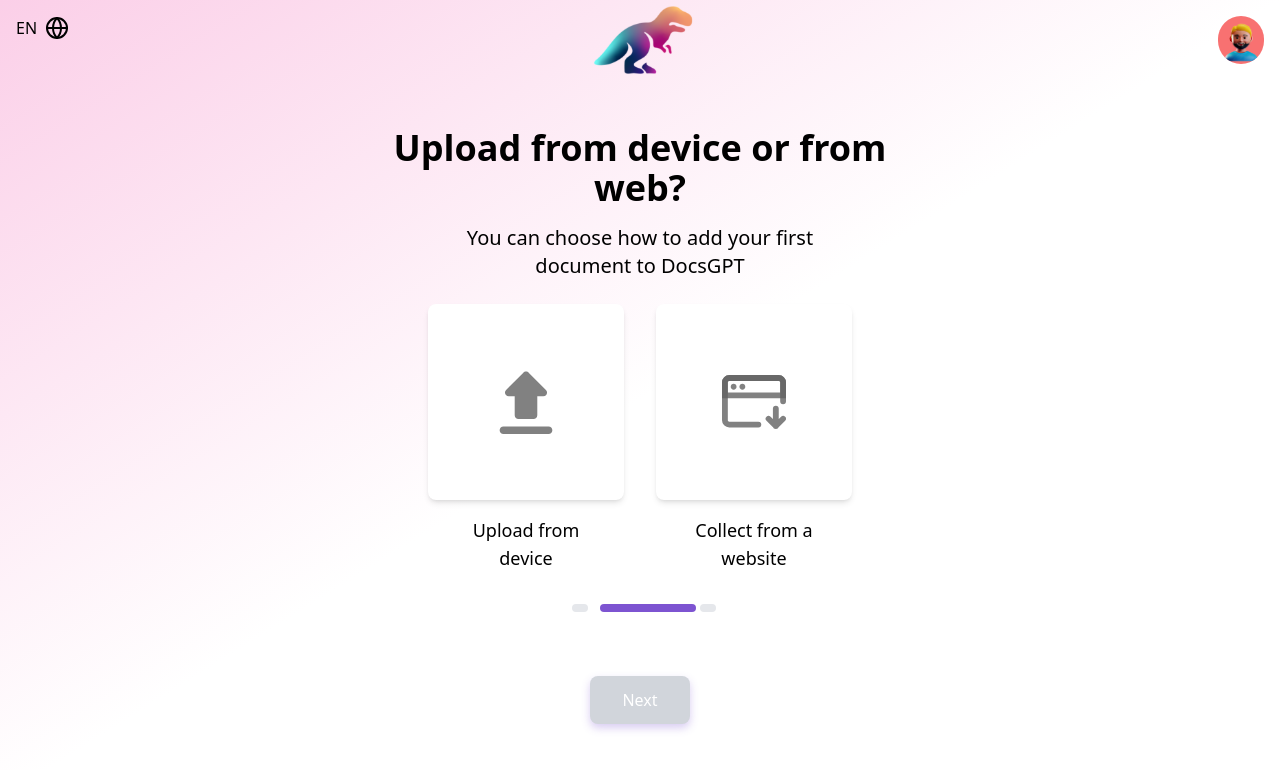
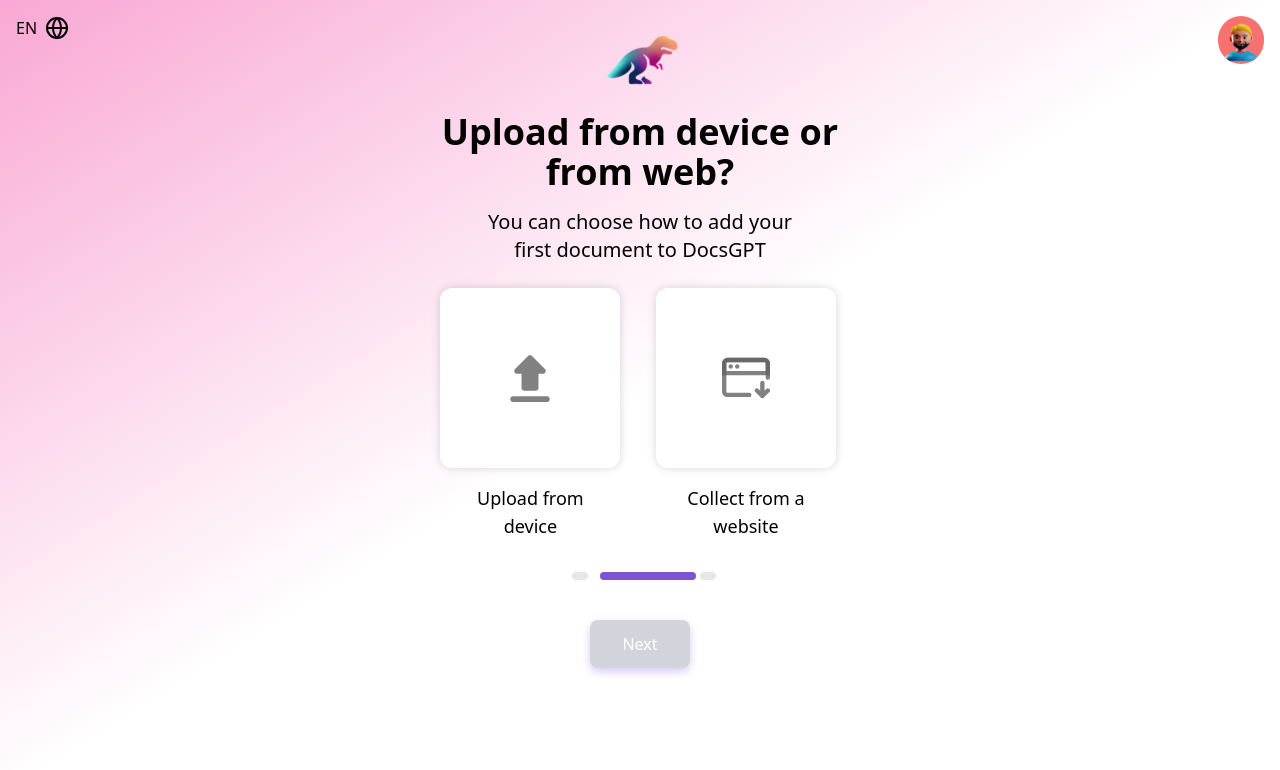
Before and after one commit to sanketshinde3001/DOCSGPT-UI, a Next.js app: page / in a window 1280 px wide. Both pictures are taken after a click on the button "Get Started". Shown: the top 770 px of the page. Built offline with nearby package versions, Linux system fonts and the light colour scheme.

Commit message:
Added smooth transactions and Hover effects

```diff
--- a/package.json
+++ b/package.json
@@ -13,12 +13,14 @@
     "next": "14.2.15",
     "react": "^18",
     "react-dom": "^18",
-    "react-icons": "^5.3.0"
+    "react-icons": "^5.3.0",
+    "react-transition-group": "^4.4.5"
   },
   "devDependencies": {
     "@types/node": "^20",
     "@types/react": "^18",
     "@types/react-dom": "^18",
+    "@types/react-transition-group": "^4.4.11",
     "eslint": "^8",
     "eslint-config-next": "14.2.15",
     "postcss": "^8",
--- a/src/app/components/CollectFromWebsiteForm.tsx
+++ b/src/app/components/CollectFromWebsiteForm.tsx
@@ -38,7 +38,7 @@
   };
 
   return (
-    <div className="bg-white dark:bg-gray-800 p-8 rounded-xl shadow-xl w-full max-w-md lg:max-w-lg 2xl:max-w-xl mx-auto ">
+    <div className="bg-white dark:bg-gray-800 p-8 rounded-xl shadow-xl w-full max-w-md lg:max-w-lg 2xl:max-w-xl mx-auto opacity-0 animate-fadeInSlideUp">
       <h2 className="text-gray-700 dark:text-gray-200 text-xl font-semibold mb-6">
         Collect from a website
       </h2>
--- a/src/app/components/UploadFromDeviceForm.tsx
+++ b/src/app/components/UploadFromDeviceForm.tsx
@@ -26,7 +26,7 @@
   };
 
   return (
-    <div className="flex flex-col items-start bg-white dark:bg-gray-800 p-8 rounded-2xl shadow-lg w-full max-w-lg mx-auto">
+    <div className="flex flex-col items-start bg-white dark:bg-gray-800 p-8 rounded-2xl shadow-lg w-full max-w-lg mx-auto opacity-0 animate-fadeInSlideUp">
       <h1 className="font-semibold text-2xl text-gray-900 dark:text-white mb-8">
         Upload from device
       </h1>
--- a/src/app/globals.css
+++ b/src/app/globals.css
@@ -5,3 +5,18 @@
 .irregular-circle {
     clip-path: ellipse(50% 48% at 50% 50%);
   }
+
+
+  @keyframes fadeInSlideUp {
+    0% {
+      opacity: 0;
+      transform: translateY(20px);
+    }
+    100% {
+      opacity: 1;
+      transform: translateY(0);
+    }
+  }
+  .animate-fadeInSlideUp {
+    animation: fadeInSlideUp 1s forwards;
+  }
--- a/src/app/page.tsx
+++ b/src/app/page.tsx
@@ -22,7 +22,7 @@
   const isPast = currentLevel > indicatorLevel;
 
   return (
-    <div className="flex flex-col items-center mx-2">
+    <div className="flex flex-col items-center mx-2 transition-transform duration-500 ease-in-out">
       <div
         className={`h-2 rounded-full transition-all duration-500 ease-in-out
           ${isActive ? 'w-24 h-2 bg-[#7d54d1]' :
@@ -72,7 +72,7 @@
 
     let count = 0;
     const interval = setInterval(() => {
-      count += 5;
+      count += 10;
       setProgress(count);
       if (count >= 100) {
         clearInterval(interval);
@@ -87,7 +87,7 @@
       case 1:
         return 'bg-gradient-to-br from-green-200 via-white to-white  dark:from-[#222327] dark:to-black'; // Light greenish tone
       case 2:
-        return 'bg-gradient-to-br from-pink-200 via-white to-white  dark:from-[#222327] dark:to-black'; // Light pink tone
+        return 'bg-gradient-to-br from-pink-300 via-white to-white  dark:from-[#222327] dark:to-black'; // Light pink tone
       case 3:
         return `bg-gradient-to-br  ${isTrainingComplete == true ? 'from-green-200 ' : 'from-orange-100 '} via-white to-white dark:from-[#222327] dark:to-black`; // Light orange tone
       default:
@@ -99,23 +99,23 @@
   const renderContentForLevel = (level: number) => {
     if (isFinalPage) {
       return (
-        <div className="flex flex-col items-center justify-center h-full w-full">
-          <Image src={Logo} alt="Logo" className="w-16 h-16 sm:w-20 sm:h-20 md:w-24 md:h-24 " />
-          {isTrainingComplete == true ? (<>          <h1 className="font-bold text-2xl  md:text-3xl lg:text-4xl w-4/5 md:w-3/5 lg:w-2/5 text-center mt-4 dark:text-white">
+        <div className="flex flex-col items-center justify-center h-full w-full ">
+          <Image src={Logo} alt="Logo" className="w-16 h-16 sm:w-20 sm:h-20  opacity-0 animate-fadeInSlideUp" />
+          {isTrainingComplete == true ? (<div className="opacity-0 animate-fadeInSlideUp w-4/5 md:w-3/5 lg:w-2/5"><h1 className="font-bold text-2xl opacity-0 animate-fadeInSlideUp  md:text-3xl lg:text-4xl  text-center mt-4 dark:text-white">
             Training Complete !
-          </h1></>) : (<>          {/* Heading */}
-            <h1 className="font-bold text-2xl  md:text-3xl lg:text-4xl w-4/5 md:w-3/5 lg:w-2/5 text-center mt-4 dark:text-white">
+          </h1></div>) : (<>          {/* Heading */}
+            <h1 className="font-bold text-2xl opacity-0 animate-fadeInSlideUp  md:text-3xl lg:text-4xl w-4/5 md:w-3/5 lg:w-2/5 text-center mt-4 dark:text-white">
               Training is in progress...
             </h1>
 
             {/* Subheading */}
-            <h4 className="text-sm sm:text-base md:text-lg lg:text-xl w-5/6 md:w-3/5 lg:w-1/3 font-normal text-center mt-2 md:mt-4 dark:text-gray-300">
+            <h4 className="text-sm sm:text-base opacity-0 animate-fadeInSlideUp md:text-lg lg:text-xl w-5/6 md:w-3/5 lg:w-1/3 font-normal text-center mt-2 md:mt-4 dark:text-gray-300">
               This may take several minutes
             </h4></>)}
 
-          <div className="mt-16 flex flex-col items-center">
+          <div className="mt-28 mb-20 flex flex-col items-center transition-all duration-400 ease-in-out opacity-0  animate-fadeInSlideUp">
             <div className="relative w-60 h-60">
-              <div className={`absolute inset-0 ${isTrainingComplete===true?' bg-green-600/20 rounded-full w-96 h-96 blur-2xl':''}`}></div>
+              <div className={`absolute inset-0 ${isTrainingComplete === true ? ' bg-green-600/20 rounded-full w-96 h-96 blur-2xl' : ''}`}></div>
               <div className="absolute inset-0 border-8 border-t-transparent border-b-transparent rounded-full animate-spin">
                 <div className="w-full h-full border-8 border-t-purple-600 border-l-red-500 border-r-blue-500 border-b-yellow-500 rounded-full animate-spin"></div>
               </div>
@@ -129,8 +129,14 @@
 
           {!isLoading && (
             <button
-              className="mt-6 px-8 py-3 bg-purple-600 text-white rounded-lg transition-all hover:bg-purple-700 shadow-[0_4px_8px_rgba(128,90,213,0.3)]">
+              className="mt-6 px-8 py-3 bg-purple-600 text-white rounded-lg  hover:bg-purple-700 shadow-[0_4px_8px_rgba(128,90,213,0.3)] transition-all duration-400 ease-in-out opacity-0 animate-fadeInSlideUp">
               Start Chatting
+            </button>
+          )}
+          {isLoading && (
+            <button
+              className="mt-6 px-8 py-3 bg-purple-300 text-white rounded-lg disabled:cursor-not-allowed  shadow-[0_4px_8px_rgba(128,90,213,0.3)] transition-all duration-400 ease-in-out opacity-0 animate-fadeInSlideUp ">
+              Please wait...
             </button>
           )}
         </div>
@@ -140,26 +146,28 @@
     switch (level) {
       case 1:
         return (
-          <div className="flex flex-col items-center transition-all duration-500 ease-in-out">
-            <Image src={Logo} alt="Logo" className="w-20 h-20 mb-4 max-sm:w-22 sm:w-24 sm:h-24 md:w-28 md:h-28 lg:w-32 lg:h-32 xl:w-36 xl:h-36 2xl:w-40 2xl:h-40" />
-            <h1 className="font-bold text-4xl max-sm:text-center sm:text-5xl md:text-6xl mt-4 dark:text-white">Welcome to DocsGPT</h1>
-            <p className="text-base sm:text-lg md:text-xl mt-2 dark:text-gray-300">Your technical documentation assistant.</p>
-          </div>
+          <>
+            <div className="flex flex-col items-center transition-opacity duration-1000 ease-out opacity-0 animate-fadeInSlideUp">
+              <Image src={Logo} alt="Logo" className="w-20 h-20 mb-4 max-sm:w-22 sm:w-24 sm:h-24 md:w-28 md:h-28 lg:w-32 lg:h-32 xl:w-36 xl:h-36 2xl:w-40 2xl:h-40" />
+              <h1 className="font-bold text-4xl max-sm:text-center sm:text-5xl md:text-6xl dark:text-white">Welcome to DocsGPT</h1>
+              <p className="text-base sm:text-lg md:text-xl mt-6 dark:text-gray-300">Your technical documentation assistant.</p>
+            </div>
+          </>
 
         );
       case 2:
         return (
-          <div className="flex w-full flex-col items-center transition-all duration-500 ease-in-out">
+          <div className="flex w-full flex-col items-center transition-all duration-500 ease-in-out opacity-0 animate-fadeInSlideUp max-sm:mt-24">
             {/* Logo */}
-            <Image src={Logo} alt="Logo" className="w-16 h-16 sm:w-20 sm:h-20 md:w-24 md:h-24 lg:w-28 lg:h-28 mb-4" />
+            <Image src={Logo} alt="Logo" className="w-16 h-16 sm:w-20 sm:h-20 md:w-22 md:h-22" />
 
             {/* Heading */}
-            <h1 className="font-bold text-xl sm:text-2xl md:text-3xl lg:text-4xl w-4/5 md:w-3/5 lg:w-2/5 text-center mt-4 dark:text-white">
+            <h1 className="font-bold text-xl sm:text-2xl md:text-3xl lg:text-4xl w-4/5 md:w-3/5 xl:w-1/3 2xl:w-1/4 text-center mt-3 dark:text-white">
               Upload from device or from web?
             </h1>
 
             {/* Subheading */}
-            <h4 className="text-sm sm:text-base md:text-lg lg:text-xl w-5/6 md:w-3/5 lg:w-1/3 font-normal text-center mt-2 md:mt-4 dark:text-gray-300">
+            <h4 className="text-sm sm:text-base md:text-lg lg:text-xl w-4/5 sm:w-2/5 md:w-[40%] xl:w-1/4 2xl:w-1/5  font-normal text-center mt-2 md:mt-4 dark:text-gray-300">
               You can choose how to add your first document to DocsGPT
             </h4>
 
@@ -169,8 +177,8 @@
               {/* Card 1 */}
               <div className="flex flex-col items-center ">
                 <div
-                  className={`p-4 border-2 ${selectedCard === 1 ? 'border-purple-700 dark:shadow-[-20px_35px_50px_-15px_rgba(0,0,0,0.5)]' : 'border-transparent shadow-md hover:shadow-2xl'}
-                  rounded-lg bg-white dark:bg-gray-800 cursor-pointer transition-shadow duration-300`}
+                  className={`p-4 border-2 ${selectedCard === 1 ? 'border-purple-700 shadow-all-sides-hover  dark:shadow-[-20px_35px_50px_-15px_rgba(0,0,0,0.5)]' : 'border-transparent shadow-all-sides hover:shadow-all-sides-hover'}
+                  rounded-xl bg-white dark:bg-gray-800 cursor-pointer transition-all duration-500 ease-in-out`}
 
                   onClick={() => handleCardSelect(1)}
                 >
@@ -178,11 +186,12 @@
                     <Image
                       src={L2C1}
                       alt="L1C1"
-                      className={`w-10 h-10 sm:w-12 sm:h-12 md:w-14 md:h-14 lg:w-16 dark:filter dark:invert lg:h-16 ${selectedCard === 1 ? 'scale-125' : ''}`}
+                      className={`w-8 h-8 sm:w-10 sm:h-10 md:w-12 md:h-12 dark:filter dark:invert transition-transform duration-300 ease-in-out ${selectedCard === 1 ? 'scale-125' : ''}`}
+
                     />
                   </div>
                 </div>
-                <h4 className={`text-xs sm:text-base md:text-lg w-4/5 md:w-2/3 text-center mt-4 dark:text-gray-200 ${selectedCard === 1 ? 'text-purple-700' : ''}`}>
+                <h4 className={`text-xs sm:text-base md:text-lg w-4/5 md:w-2/3 text-center mt-4 dark:text-gray-200 transition-all duration-500 ease-in-out ${selectedCard === 1 ? 'text-purple-700 ' : ''}`}>
                   Upload from device
                 </h4>
               </div>
@@ -190,19 +199,20 @@
               {/* Card 2 */}
               <div className="flex flex-col items-center ">
                 <div
-                  className={`p-4 border-2 ${selectedCard === 2 ? 'border-purple-700 dark:shadow-[20px_35px_50px_-15px_rgba(0,0,0,0.5)]' : 'border-transparent shadow-md hover:shadow-2xl'}
-                  rounded-lg bg-white dark:bg-gray-800 cursor-pointer transition-shadow duration-300`}
+                  className={`p-4 border-2 ${selectedCard === 2 ? 'border-purple-700 shadow-all-sides-hover dark:shadow-[20px_35px_50px_-15px_rgba(0,0,0,0.5)]' : 'border-transparent shadow-all-sides hover:shadow-all-sides-hover'}
+                  rounded-xl bg-white dark:bg-gray-800 cursor-pointer transition-all duration-500 ease-in-out`}
                   onClick={() => handleCardSelect(2)}
                 >
                   <div className="p-6 sm:p-8 md:p-10 lg:p-12">
                     <Image
                       src={L2C2}
                       alt="L1C2"
-                      className={`w-10 h-10 sm:w-12 sm:h-12 md:w-14 md:h-14 lg:w-16 dark:filter dark:invert lg:h-16 ${selectedCard === 2 ? 'scale-125' : ''}`}
+                      className={`w-8 h-8 sm:w-10 sm:h-10 md:w-12 md:h-12 dark:filter dark:invert transition-transform duration-300 ease-in-out ${selectedCard === 2 ? 'scale-125' : ''}`}
+
                     />
                   </div>
                 </div>
-                <h4 className={`text-xs sm:text-base md:text-lg w-4/5 md:w-2/3 text-center mt-4 dark:text-gray-200 ${selectedCard === 2 ? 'text-purple-700' : ''}`}>
+                <h4 className={`text-xs sm:text-base md:text-lg w-4/5 md:w-2/3 text-center mt-4 dark:text-gray-200 transition-all duration-500 ease-in-out ${selectedCard === 2 ? 'text-purple-700' : ''}`}>
                   Collect from a website
                 </h4>
               </div>
@@ -213,11 +223,11 @@
         );
       case 3:
         return (
-          <div className="flex flex-col w-full items-center gap-5 transition-all duration-500 ease-in-out">
-            <Image src={Logo} alt="Logo" className="w-16 h-16 sm:w-20 sm:h-20 " />
+          <div className="flex flex-col w-full items-center gap-5 transition-all duration-500 ease-in-out opacity-0 animate-fadeInSlideUp">
+            <Image src={Logo} alt="Logo" className="w-16 h-16 sm:w-20 sm:h-20 opacity-0 animate-fadeInSlideUp" />
 
             {/* Heading */}
-            <h1 className="font-bold text-xl sm:text-2xl md:text-3xl  w-4/5 md:w-3/5 lg:w-2/5 text-center mb-5 dark:text-white">
+            <h1 className="font-bold text-xl sm:text-2xl md:text-3xl opacity-0 animate-fadeInSlideUp  w-4/5 md:w-3/5 lg:w-2/5 text-center mb-5 dark:text-white">
               Upload new document
             </h1>
             {selectedCard === 1 ? (
@@ -276,7 +286,7 @@
 
         {!isFinalPage && (
           <>
-            <div className="flex justify-center mb-8">
+            <div className="flex justify-center mb-2">
               <div className="flex space-x-1">
                 {[1, 2, 3].map(num => (
                   <LevelIndicator key={num} currentLevel={level} indicatorLevel={num} />
@@ -296,8 +306,8 @@
               )}
               <button
                 onClick={level === 2 && selectedCard === null ? undefined : (level === 3 ? handleFinalButtonClick : handleLevelUp)}
-                className={`px-8 py-3 ${level === 2 && selectedCard === null ? 'bg-gray-300 dark:bg-purple-400 cursor-not-allowed' : 'bg-purple-600 hover:bg-purple-700'}
-                text-white rounded-lg transition-all shadow-[0_4px_8px_rgba(128,90,213,0.3)]`}
+                className={`px-8 py-3 ${level === 2 && selectedCard === null ? 'bg-gray-300 dark:bg-purple-400 cursor-not-allowed' : 'bg-purple-600 hover:bg-purple-800'}
+                text-white rounded-lg transition-all duration-500 ease-in-out shadow-[0_4px_8px_rgba(128,90,213,0.3)]`}
                 disabled={level === 2 && selectedCard === null}>
                 {isLoading ? "In Progress" : level === 1 ? "Get Started" : level === 2 ? "Next" : "Train"}
               </button>
--- a/tailwind.config.ts
+++ b/tailwind.config.ts
@@ -13,6 +13,12 @@
         background: "var(--background)",
         foreground: "var(--foreground)",
       },
+      boxShadow: {
+        'all-sides': '0 4px 8px rgba(0, 0, 0, 0.05), 0 -4px 8px rgba(0, 0, 0, 0.05), 4px 0 8px rgba(0, 0, 0, 0.05), -4px 0 8px rgba(0, 0, 0, 0.05)',
+        'all-sides-hover': '0 8px 16px rgba(0, 0, 0, 0.09), 0 -8px 16px rgba(0, 0, 0, 0.09), 8px 0 16px rgba(0, 0, 0, 0.09), -8px 0 16px rgba(0, 0, 0, 0.09)',
+        // 'all-sides-dark': '0 8px 16px rgba(255, 255, 255, 0.1), 0 -8px 16px rgba(255, 255, 255, 0.1), 8px 0 16px rgba(255, 255, 255, 0.1), -8px 0 16px rgba(255, 255, 255, 0.1)',
+        // 'all-sides-dark-hover': '0 8px 16px rgba(255, 255, 255, 0.2), 0 -8px 16px rgba(255, 255, 255, 0.2), 8px 0 16px rgba(255, 255, 255, 0.2), -8px 0 16px rgba(255, 255, 255, 0.2)',
+      },
     },
   },
   plugins: [],
```
Also changed, not shown: 1 other file (tests, documents, lock files or other folders).
